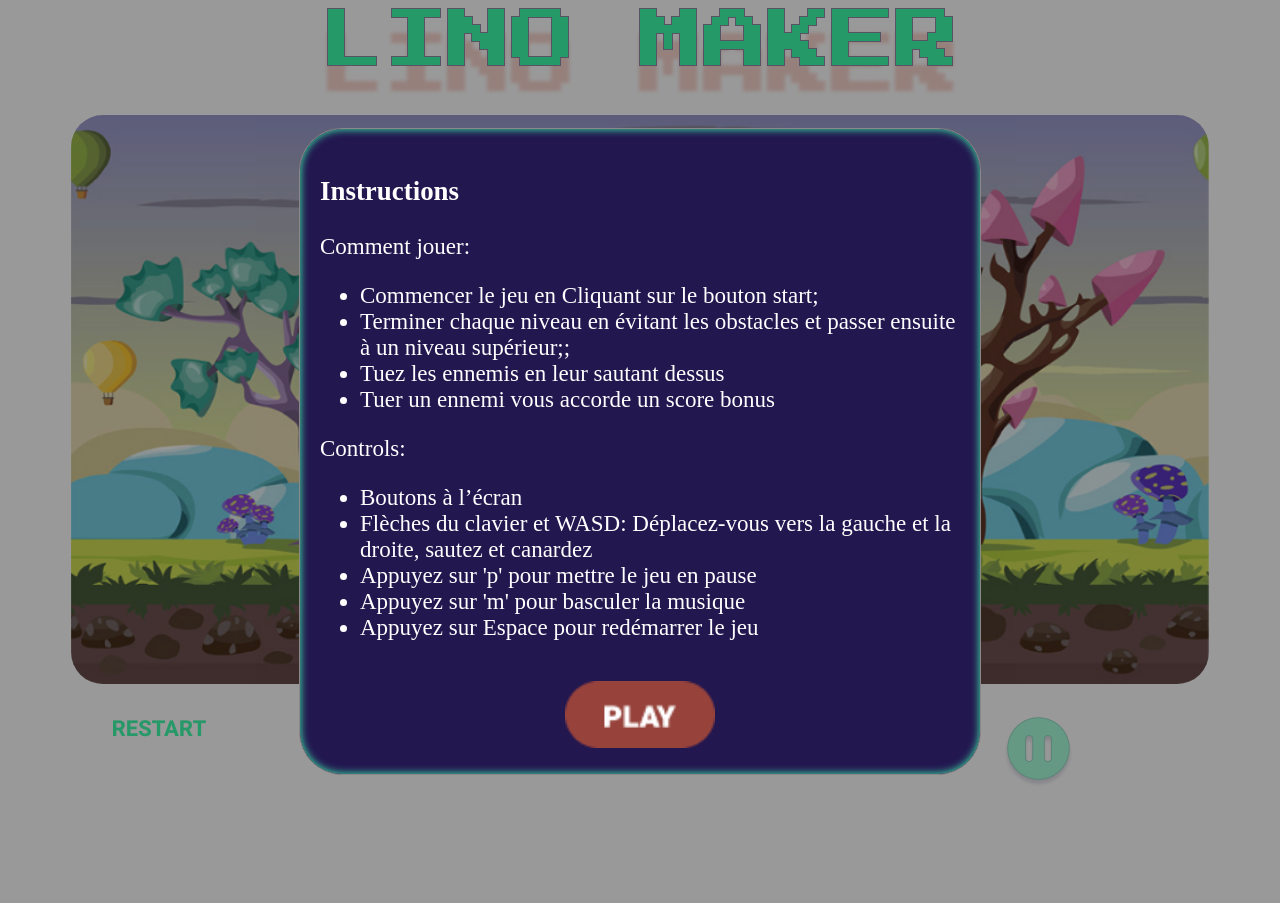
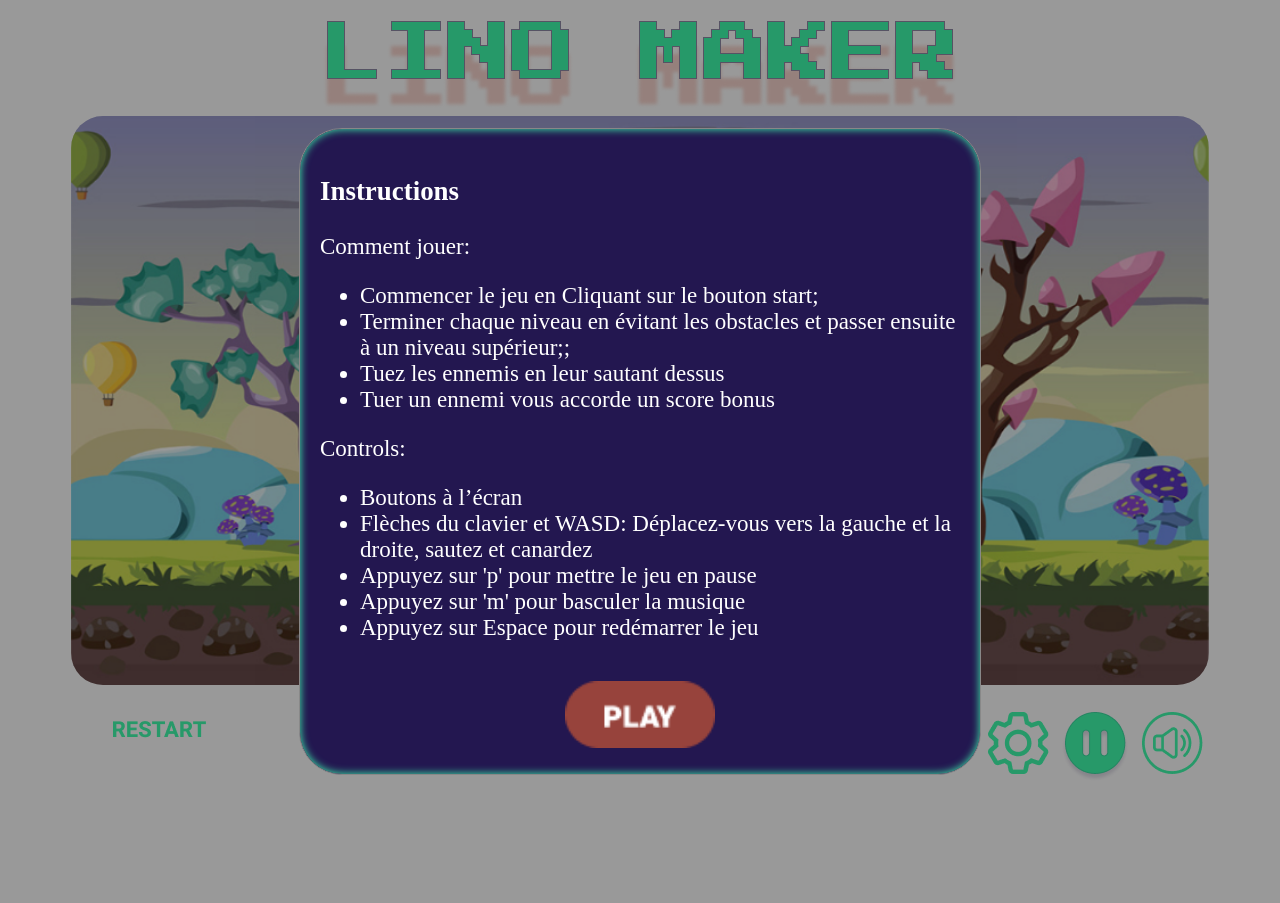
Before and after one commit to FrankBass/lino_maker_game, a PHP site: page / in a window 1280 px wide. Run offline with PHP 8.4, Linux system fonts and the light colour scheme.

Commit message:
gamesevenbis

```diff
--- a/Game.js
+++ b/Game.js
@@ -197,7 +197,7 @@
 const font = 'Share Tech Mono';
 const totalLevels = 5; //Cette constante est très importante: elle indique au jeu le nombre de niveaux dont il dispose.
 const coinWidth = 40;
-const LEVEL_COMPLETION_TIME = 1000;//gerer le temps de jeu part niveaux
+const LEVEL_COMPLETION_TIME = 3500;//gerer le temps de jeu part niveaux
 const MAX_VARIABLES = Math.floor(LEVEL_COMPLETION_TIME / 50); //Chacun de nos tableaux doit pouvoir contenir au maximum 2 objets/seconde.
 const FLYING = 0; //Ce type de mouvement monte et descend au fur et à mesure qu'il se déplace, allant de droite à gauche.
 const WALKING = 1; //Ce type de mouvement va en ligne droite de droite à gauche ou, dans certains cas, ne bouge pas.
@@ -546,7 +546,7 @@
     //Génère des nouvelles pièces à des positions aléatoires.Crée un maximum de 2 / seconde.
     for (let i = 0; i < MAX_VARIABLES; i++) {
         let x = Math.floor(((Math.random() + 1) * gameArea.canvas.width) + (i * gameArea.canvas.width / 2));
-        var y = Math.floor(Math.random() * 150 + 30); //150 est la hauteur de la toile - ligne de base (150) - hauteur du caractère - 30 (espace en haut)
+        var y = Math.floor(Math.random() * 150 + 70); //150 est la hauteur de la toile - ligne de base (150) - hauteur du caractère - 30 (espace en haut)
         coins[i] = new Component();
         coins[i].init(coinWidth, coinWidth, 'Pictures/coin.png', x, y, 'image', WALKING);
     }
@@ -854,7 +854,9 @@
     }
 }
 
-//Ajuster le caractère à une position valide s 'il sort de la bordure
+
+
+//Ajuster le caractère à une position valide s'il sort de la bordure
 
 function correctCharacterPos() {
     if (playerCharacter.y < 0) {
@@ -908,11 +910,13 @@
 }
 
 
+
+/*animation fleche d'indication de depart */
 function flashStartArrow() {
     switchArrow++;
-    if (switchArrow < 70) {
+    if (switchArrow < 60) {
         startArrow3.setSrc('Pictures/goldArrow.png');
-        startArrow2.setSrc('Pictures/blackArrow.png');
+        startArrow2.setSrc('Pictures/goldArrow.png');
         startArrow1.setSrc('Pictures/blackArrow.png');
     } else if (switchArrow < 60) {
         startArrow3.setSrc('Pictures/blackArrow.png');
@@ -921,12 +925,15 @@
         startArrow2.setSrc('Pictures/blackArrow.png');
         startArrow1.setSrc('Pictures/goldArrow.png');
     } else {
-        switchArrow = 0;
+        switchArrow = 3;
     }
     startArrow1.setX(startArrow1.getOrignX() - xPos);
     startArrow2.setX(startArrow2.getOrignX() - xPos);
     startArrow3.setX(startArrow3.getOrignX() - xPos);
 }
+
+
+
 
 //Mettre à jour la zone de jeu pour une période définie dans la fonction de zone de jeu, le 20e de milliseconde actuel(50 fois par seconde)
 
@@ -935,7 +942,7 @@
     let optionsModal = document.getElementById('optionsModal');
     if (gamePaused) {
         pausemodal.style.display = 'block';
-        if (!musicMuted) { //Then mute music, and keep musicToggled on so that we know it's not muted for real
+        if (!musicMuted) { //Ensuite, coupez le son de la musique et gardez la musique activée pour que nous sachions qu'elle n'est pas vraiment coupée
             audio.pause();
             musicToggled = true;
         }
@@ -950,7 +957,7 @@
     } else {
         pausemodal.style.display = 'none';
         optionsModal.style.display = 'none';
-        if (musicToggled) { //Then unmute the music, and cancel musicToggled so that this won't re-trigger
+        if (musicToggled) { //Ensuite, réactivez la musique et annulez musicToggled afin que cela ne se déclenche pas à nouveau
             audio.load();
             musicToggled = false;
         }
@@ -998,7 +1005,7 @@
 
 
 
-    //boucle pour collision de pièces
+    //boucle pour la collision des pièces
     for (let i = 0; i < coins.length; i++) {
         if (coins[i].isAlive()) {
             if (playerCharacter.crashWith(coins[i])) {
@@ -1022,10 +1029,10 @@
         }
     }
 
-    //toile claire avant chaque mise à jour
+    //Toile claire avant chaque mise à jour
     gameArea.clear();
 
-    //update background
+    //mise a jour background
     background.moveBackgrounds(background2);
     background.update();
     background2.update();
@@ -1038,7 +1045,7 @@
         }
     }
 
-    //score update
+    //mise à jour du code
     scoreBoard.text = 'SCORE: ' + score;
     scoreBoard.update();
 
@@ -1048,14 +1055,14 @@
     coinScoreBoardImg.update();
     highscoreBoard.update();
 
-    //startArrow
+    //debut des fleches
     flashStartArrow();
     startArrow1.update();
     startArrow2.update();
     startArrow3.update();
 
 
-    //Timer update
+    // mise a jou du timer
     timeBoard.text = Math.ceil(timeLeft);
     timeBoard.update();
     timeBoardImg.update();
@@ -1078,7 +1085,7 @@
         coins[i].update();
     }
 
-    //player character update
+    //mise a jour des jouer a chaque niveux
     playerCharacter.newPos();
     correctCharacterPos();
     playerCharacter.update();
@@ -1108,6 +1115,8 @@
 
 
             }
+
+
             //Cela indique aux oiseaux ennemis s'ils doivent monter ou descendre
             if (enemyCharacters[i].moveType === FLYING) {
                 if (flyUp === true) {
@@ -1120,7 +1129,7 @@
             if (enemyCharacters[i].moveType === ROTATING) {
                 enemyCharacters[i].angle += 10 * Math.PI / 180;
             }
-        } else { // si mort ; l'ennemi sera "pressé", tombera au sol et s'évanouira.
+        } else { // si mort ; l'ennemi sera "pressé", tombera au sol et disparaitra.
             enemyCharacters[i].height = enemyCharacters[i].initHeight / 3;
             enemyCharacters[i].x -= backgroundDx;
             enemyCharacters[i].y += 10;
--- a/Style-Sheets/GameCompleteModal.css
+++ b/Style-Sheets/GameCompleteModal.css
@@ -1,3 +1,9 @@
+
+html, body
+{
+ height: 100%;
+ overflow: hidden
+}
 
 .modal {
     display: none;
@@ -55,7 +61,7 @@
 }
 
 
-/* carde de message game over */
+/* carte de message game over */
 .gameOverDesc {
     text-align: center;
     font-size: 20px;
--- a/Style-Sheets/GameOverModal.css
+++ b/Style-Sheets/GameOverModal.css
@@ -1,4 +1,8 @@
-
+html, body
+{
+ height: 100%;
+ overflow: hidden
+}
 .modal {
     display: none;
     position: fixed;
--- a/Style-Sheets/InstructionsModal.css
+++ b/Style-Sheets/InstructionsModal.css
@@ -1,3 +1,11 @@
+
+
+
+html, body
+{
+ height: 100%;
+ overflow: hidden
+}
 .modal {
     display: none;
     position: fixed;
@@ -56,14 +64,24 @@
   margin-left: 50%;
 }
 .back{
+
   width: 70%;
-  height: auto;
-  margin-top: 11%;
+height: auto;
+margin-top: 11%;
+/*width: 3%;
+    height: auto;
+    margin-top: 11%;
+    left: 449px;
+    position: absolute;
+    top: 12px;*/
 }
+
+
 #optionsModal{
   text-align: center;
 }
 .close {
+  position: absolute;
     color: #aaa;
     float: right;
     font-size: 28px;
--- a/Style-Sheets/JS_game.css
+++ b/Style-Sheets/JS_game.css
@@ -1,3 +1,10 @@
+
+html, body
+{
+ height: 100%;
+ overflow: hidden
+}
+
 body {
   background-color: white;
   font-family: 'Heebo';
@@ -6,9 +13,10 @@
 
 #banner {
   display: block;
-  margin-left: auto;
-  margin-right: auto;
-  margin-bottom: 20px;
+    margin-left: auto;
+    margin-right: auto;
+    margin-bottom: 8px;
+    margin-top: 13px;
 }
 
 canvas {
```
Also changed, not shown: Pictures/Settingsbtn.png, Pictures/audioOff.png, Pictures/audioOn.png, Pictures/pause.png.
